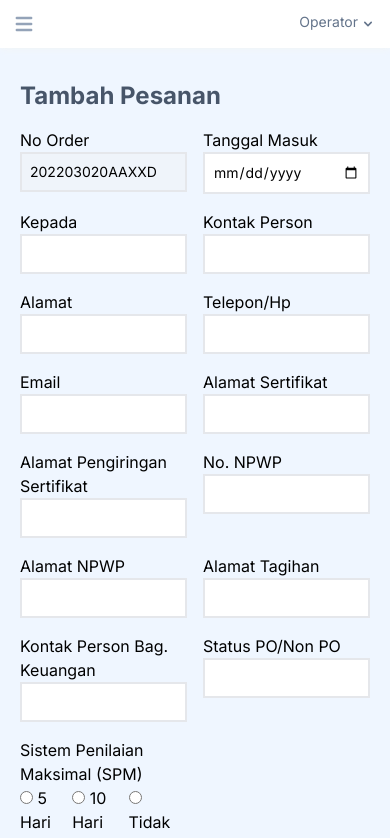
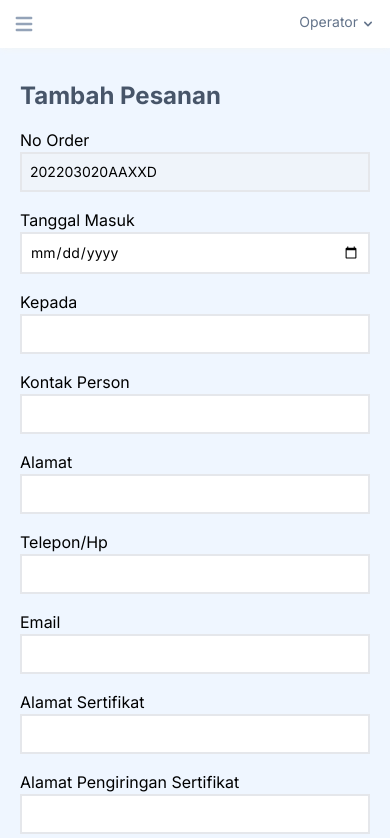
Before and after one commit to khoufstudio/frontend_tracking_app, a Next.js app: page /orders/add in a window 390 px wide. Shown: the top 838 px of the page. Built offline with nearby package versions, Linux system fonts and the light colour scheme.

Commit message:
adjustment form add order in mobile

```diff
--- a/pages/orders/add.tsx
+++ b/pages/orders/add.tsx
@@ -7,7 +7,7 @@
     <>
       <h2 className='mb-2 text-2xl text-slate-600 font-bold'>Tambah Pesanan</h2>
       <form action="">
-        <div className="my-4 grid grid-cols-2 gap-4">
+        <div className="my-4 grid grid-cols-1 md:grid-cols-2 gap-4">
           <div>
             <label className="block" htmlFor="no_order">No Order</label>
             <input className="border-2 p-2 text-sm w-full" id="no_order" type="text" value="202203020AAXXD" disabled />
```
